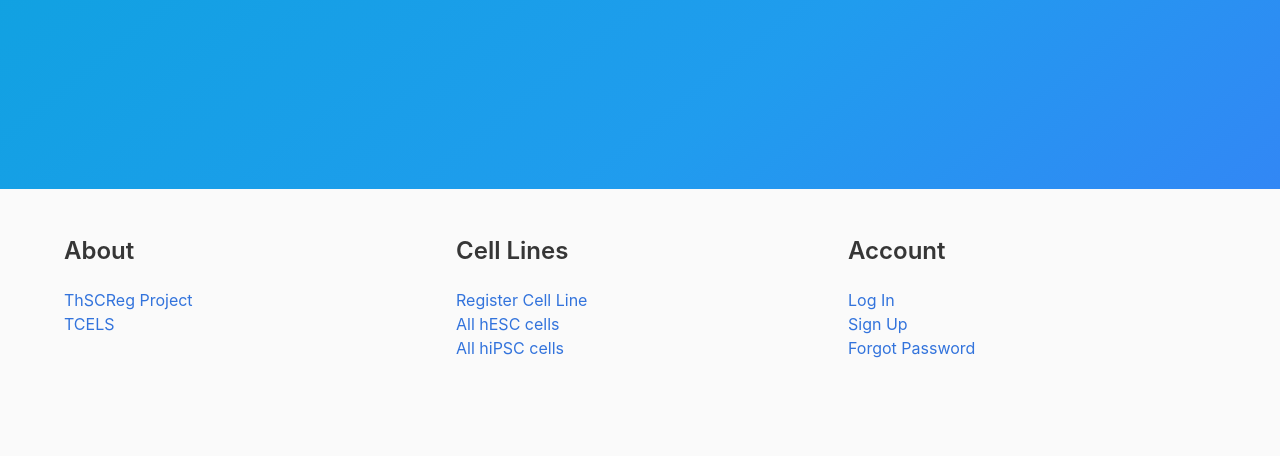
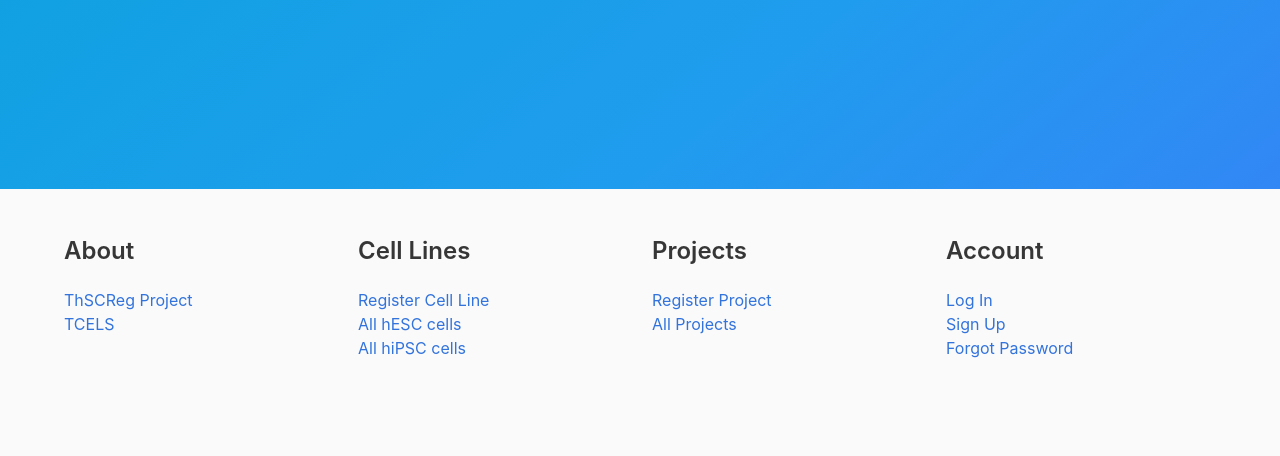
Before and after one commit to likit/thaiscreg2019, a Flask app: page /login_form in a window 1280 px wide. Shown: the part 611-1067 px from the top of the page. Run offline with Flask 2, Linux system fonts and the light colour scheme; some libraries are stand-ins or nearby versions.

Commit message:
the login link in the footer now points to the login form

```diff
--- a/app/templates/base.html
+++ b/app/templates/base.html
@@ -23,7 +23,7 @@
                     <a href="#">ThSCReg Project</a>
                 </p>
                 <p>
-                    <a href="#">TCELS</a>
+                    <a href="http://www.tcels.or.th">TCELS</a>
                 </p>
             </div>
             <div class="column">
@@ -39,9 +39,18 @@
                 </p>
             </div>
             <div class="column">
+                <h3 class="title is-size-4">Projects</h3>
+                <p>
+                    <a href="#">Register Project</a>
+                </p>
+                <p>
+                    <a href="#">All Projects</a>
+                </p>
+            </div>
+            <div class="column">
                 <h3 class="title is-size-4">Account</h3>
                 <p>
-                    <a href="#">Log In</a>
+                    <a href="{{ url_for('main.log_user_in') }}">Log In</a>
                 </p>
                 <p>
                     <a href="#">Sign Up</a>
```
